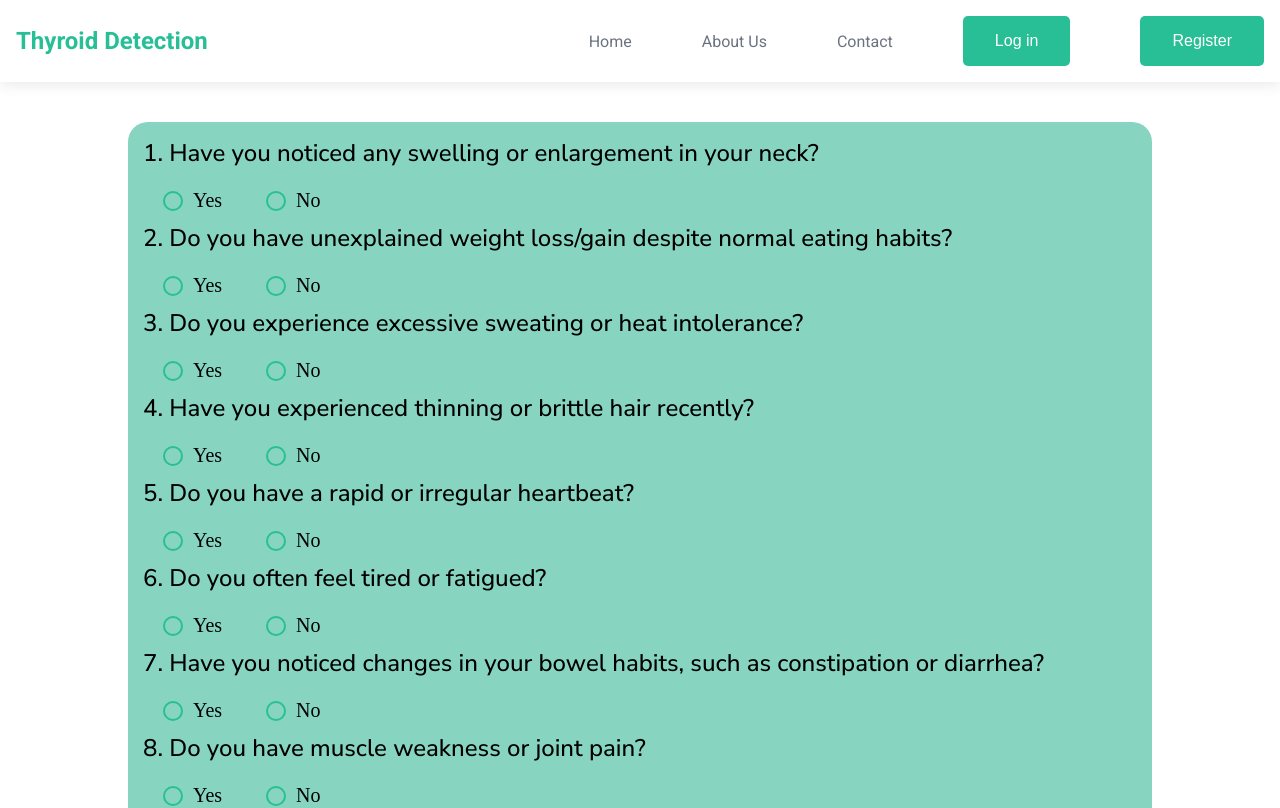
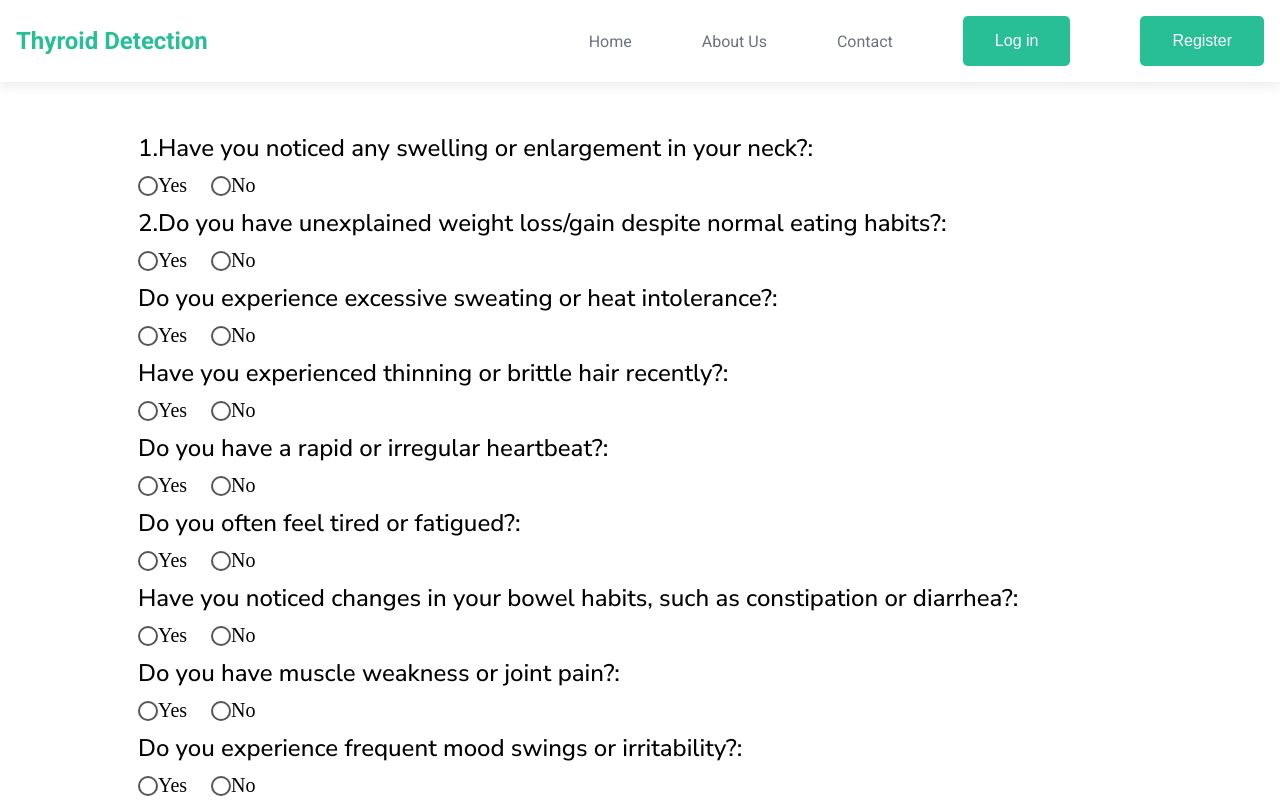
Before and after one commit to Durga-prasad-1/G63ps, a React (Create React App) app in the folder Frontend/: page /test in a window 1280 px wide. Shown: the top 808 px of the page. Built offline with nearby package versions, Linux system fonts and the light colour scheme.

Commit message:
made changes for test form and also navbar changes done

```diff
--- a/Frontend/src/components/App.jsx
+++ b/Frontend/src/components/App.jsx
@@ -5,6 +5,7 @@ import Navbar from "./navbar/navbar"
 import Home from "./home/Home";
 import Contact from "./contact/contact";
 import Register from "./register/register";
+import Profile from "./profile/profile";
 import Navbar2 from  "./navbar/navlink2";
 import ThyroidTestForm from "./test/test";
 import {
@@ -18,20 +19,32 @@ import {
 function App(){
     const [setNav,handleNav] = useState(false);
     // handleNav(setNav);
+    let kk = "";
+    function changeToken(){
+        kk = localStorage.getItem('token');
+    }
+    console.log()
+    kk = localStorage.getItem('token');
+    // console.log(kk);
+    // console.log(jwtDecode(kk));
+    const [googleProfile,handleGoogle] = useState(null);
     return(
 
 
         <Router>
-            {setNav?<Navbar set={setNav} func={handleNav}/>:<Navbar/>}
+            <div style={{'position':'sticky', 'top':0 ,'zIndex':80 }}>
+            {kk||setNav ?<Navbar2 set={setNav} func={handleNav} googleProfile={googleProfile} googlefunc={handleGoogle}/>:<Navbar/>} {/**kk for token and setNav for first time navbar change */}
+            </div>
             <Routes>
 
             <Route path="/about" element={<Contact/>} />
             <Route path="/contact" element={<Contact/>} />
-            <Route path="/login" element={<Login set={setNav} func={handleNav}/>} />
+            <Route path="/login" element={<Login set={setNav} func={handleNav} googleProfile={googleProfile} googlefunc={handleGoogle}/>} />
             <Route path="/register" element={<Register/>} />
-            <Route path="/form" element={<Form set={setNav} func={handleNav}/>} />
-            <Route path ="/test" element = {<ThyroidTestForm set={setNav} func={handleNav}/>} />
-            <Route path="/" element={<Home set={setNav} func={handleNav}/>} />
+            <Route path="/profile" element={<Profile/>} />
+            <Route path="/form" element={<Form />} />
+            <Route path ="/test" element = {<ThyroidTestForm />} />
+            <Route path="/" element={<Home />} />
             </Routes>
         </Router>
 
--- a/Frontend/src/components/navbar/navbar.css
+++ b/Frontend/src/components/navbar/navbar.css
@@ -1,4 +1,4 @@
-.nav,#nave {
+.nav {
     padding: 1rem 1rem 1rem 1rem;
     display: flex;
     align-items: center;
@@ -10,6 +10,17 @@
     box-shadow: rgba(0, 0, 0, 0.08) 0px 4px 12px;
     }
 
+    #nave {
+        padding: 1rem 1rem 1rem 1rem;
+        display: flex;
+        align-items: center;
+        justify-content: space-between;
+        font-family: "Roboto", sans-serif;
+        gap: 1rem;
+        max-width: 100vw;
+        background-color: white;
+        box-shadow: rgba(0, 0, 0, 0.08) 0px 4px 12px;
+        }
     .nav__logo {
     font-size: 1.5rem;
     font-weight: 600;
--- a/Frontend/src/components/navbar/navlink2.jsx
+++ b/Frontend/src/components/navbar/navlink2.jsx
@@ -36,7 +36,7 @@ function Navbar2(props){
 
     return(
         <div>
-        <nav id="nave">
+        <nav className="nav">
             <div className="nav__logo">Thyroid Detection</div>
                 <ul className={
                 showMediaIcons ? "nav__links mobile_menu_links" : "nav__links"
--- a/Frontend/src/components/test/test.jsx
+++ b/Frontend/src/components/test/test.jsx
@@ -1,8 +1,29 @@
 import React, { useState } from 'react';
+import TestQuestions from '../../RadiosData/testQuestions';
 import "./test.css";
+import RadioBox from '../forms/RadioBox';
 
 function ThyroidTestForm() {
-    const [answers, setAnswers] = useState({});
+    const [answers, setAnswers] = useState({
+        S1:"",
+        S2:"",
+        S3:"",
+        S4:"",
+        S5:"",
+        S6:"",
+        S7:"",
+        S8:"",
+        S9:"",
+        S10:"",
+        S11:"",
+        S12:"",
+        S13:"",
+        S14:"",
+        S15:"",
+        S16:""
+
+
+    });
     const [currentQuestionIndex, setCurrentQuestionIndex] = useState(0);
 
     const symptoms = [
@@ -30,47 +51,60 @@ function ThyroidTestForm() {
 
     const handleSubmit = () => {
         // Handle submission logic here
+        console.log(answers);
+        console.log(Object.values(answers));
         setCurrentQuestionIndex(currentQuestionIndex + 1);
     };
+    function Details(object){
+        return(<RadioBox yes={object.yes} no={object.no} key={object.key} name={object.question} set={answers} func={setAnswers} />)
+    }
 
     return (
+        // <div className="test-container">
+        //     <div className="questions-wrapper">
+        //         <div className="questions-column">
+        //             {symptoms.map((question, index) => (
+        //                 <div key={index} className="question-container">
+        //                     <p>{index + 1}. {question}</p>
+        //                     <div className="radio-buttons-container">
+        //                         <label className="radio-button__label">
+        //                             <input
+        //                                 type="radio"
+        //                                 className="radio-button__input"
+        //                                 name={`question${index}`}
+        //                                 onChange={() => handleAnswerChange(index, 'Yes')}
+        //                             />
+        //                             <span className={`radio-button__circle ${answers[index] === 'Yes' ? 'selected' : ''}`}></span>
+        //                             Yes
+        //                         </label>
+        //                         <label className="radio-button__label">
+        //                             <input
+        //                                 type="radio"
+        //                                 className="radio-button__input"
+        //                                 name={`question${index}`}
+        //                                 onChange={() => handleAnswerChange(index, 'No')}
+        //                             />
+        //                             <span className={`radio-button__circle ${answers[index] === 'No' ? 'selected' : ''}`}></span>
+        //                             No
+        //                         </label>
+        //                     </div>
+        //                     {index === symptoms.length - 1 && (
+        //                         <div className="submit-container">
+        //                             <button className="submit-button" onClick={handleSubmit}>Submit</button>
+        //                         </div>
+        //                     )}
+        //                 </div>
+        //             ))}
+        //         </div>
+        //     </div>
+        // </div>
+        <div>
         <div className="test-container">
-            <div className="questions-wrapper">
-                <div className="questions-column">
-                    {symptoms.map((question, index) => (
-                        <div key={index} className="question-container">
-                            <p>{index + 1}. {question}</p>
-                            <div className="radio-buttons-container">
-                                <label className="radio-button__label">
-                                    <input
-                                        type="radio"
-                                        className="radio-button__input"
-                                        name={`question${index}`}
-                                        onChange={() => handleAnswerChange(index, 'Yes')}
-                                    />
-                                    <span className={`radio-button__circle ${answers[index] === 'Yes' ? 'selected' : ''}`}></span>
-                                    Yes
-                                </label>
-                                <label className="radio-button__label">
-                                    <input
-                                        type="radio"
-                                        className="radio-button__input"
-                                        name={`question${index}`}
-                                        onChange={() => handleAnswerChange(index, 'No')}
-                                    />
-                                    <span className={`radio-button__circle ${answers[index] === 'No' ? 'selected' : ''}`}></span>
-                                    No
-                                </label>
-                            </div>
-                            {index === symptoms.length - 1 && (
-                                <div className="submit-container">
-                                    <button className="submit-button" onClick={handleSubmit}>Submit</button>
-                                </div>
-                            )}
-                        </div>
-                    ))}
-                </div>
-            </div>
+            {TestQuestions.map(Details)}
+        </div>
+        <div className="submit-container">
+            <button className="submit-button" onClick={handleSubmit}>Submit</button>
+        </div>
         </div>
     );
 }
```
